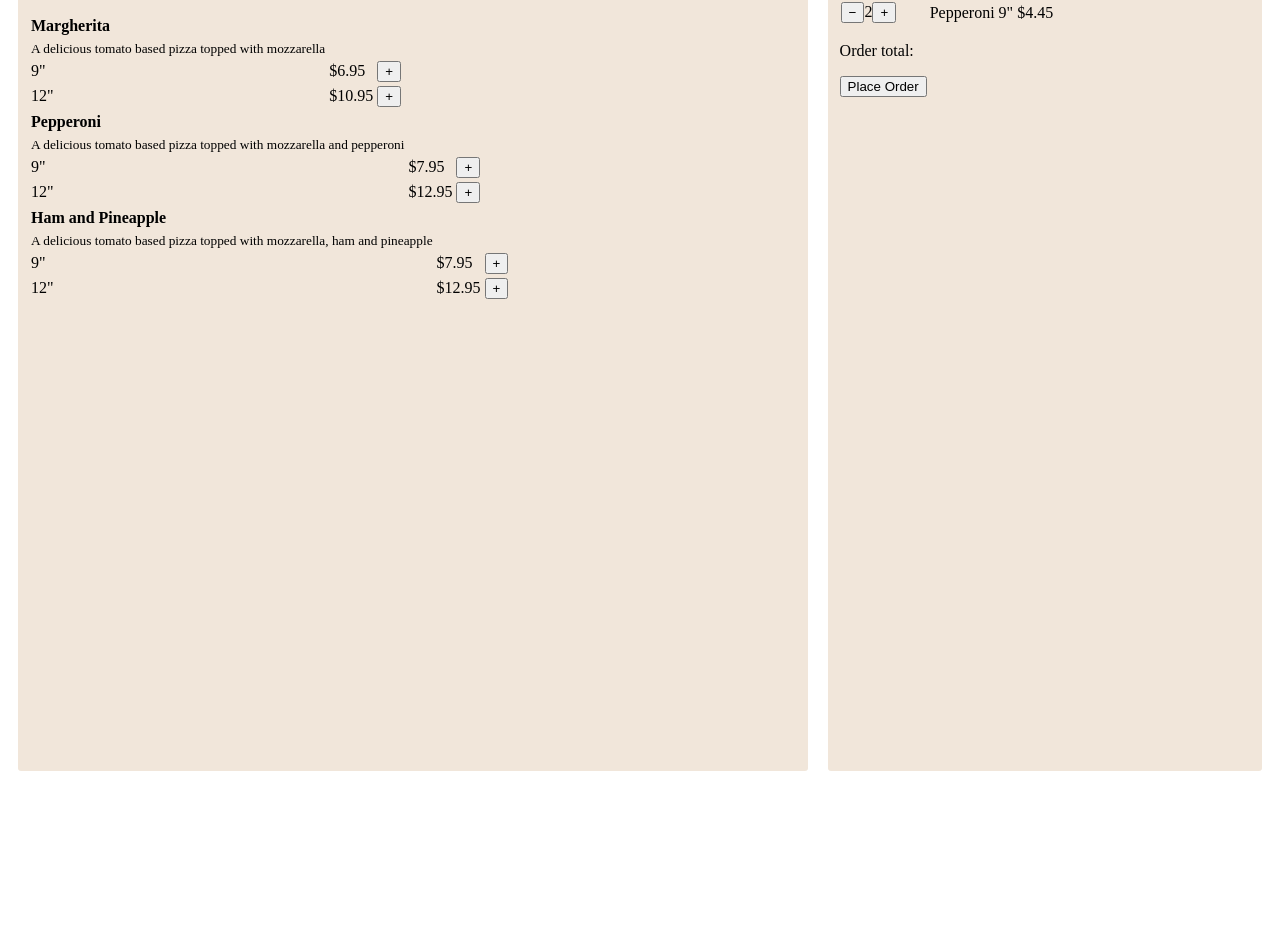
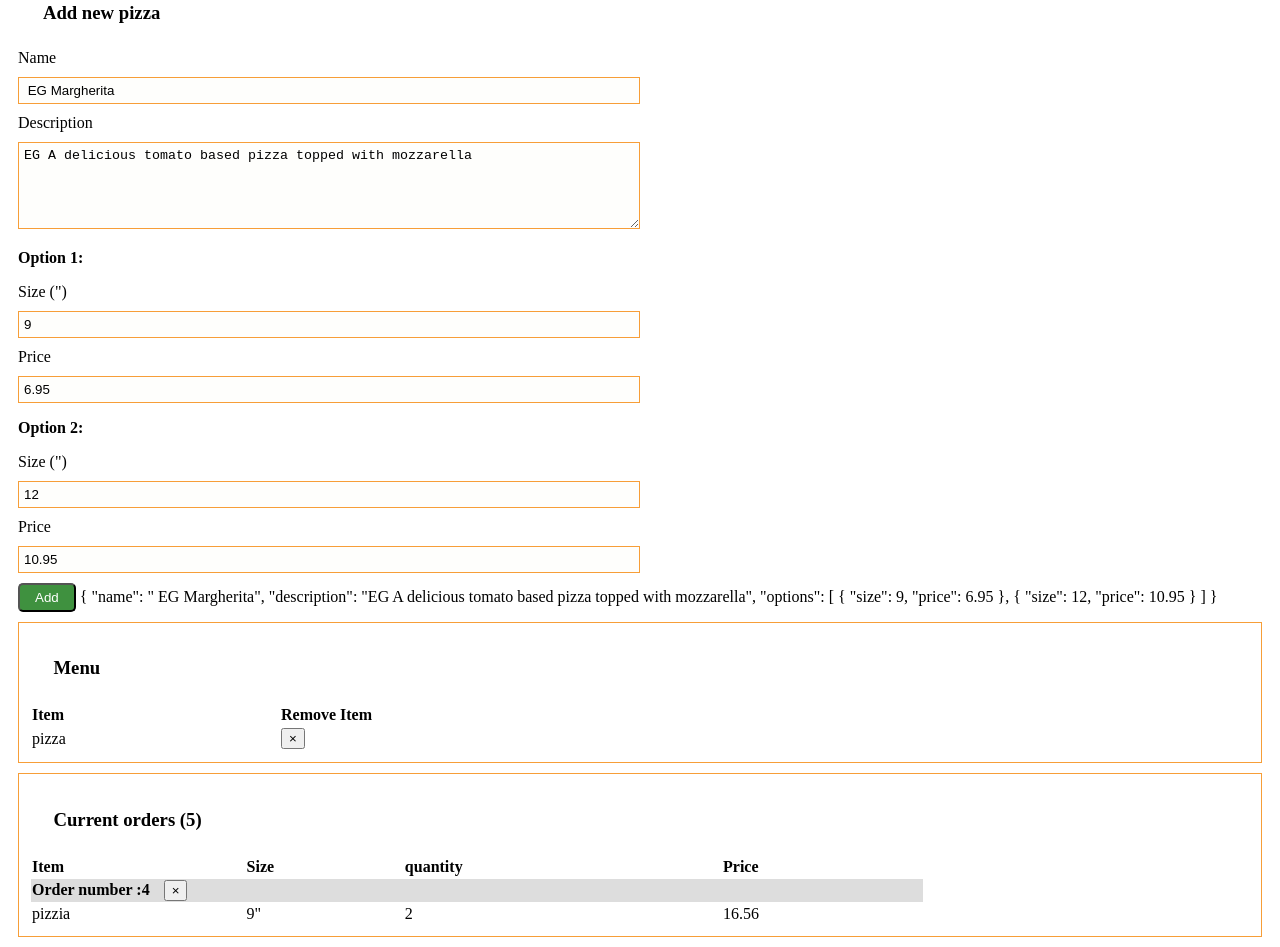
Before and after one commit to A-Lawrence-Reynolds/vue-pizza, a Vue app: page / in a window 1280 px wide. Shown: the part 755-1702 px from the top of the page. Before the commit the page ends 1544 px from the top, so only its background shows below. Built offline with nearby package versions, Linux system fonts and the light colour scheme.

Commit message:
added admin

```diff
--- a/src/App.vue
+++ b/src/App.vue
@@ -2,20 +2,22 @@
   <div id="app">
   <app-header/>
   <Home/>
-  <Menu/>
+  <Admin/>
   </div>
 </template>
 
 <script>
 import Header from './components/Header'
 import Home from './components/Home'
-import Menu from './components/Menu'
+// import Menu from './components/Menu'
+import Admin from './components/Admin'
 export default {
   name: 'App',
   components: {
-  Menu,
+  // Menu,
   Home,
-  appHeader: Header
+  appHeader: Header,
+  Admin
   }
 }
 </script>
--- /dev/null
+++ b/src/components/Admin.vue
@@ -0,0 +1,118 @@
+<template>
+  <div class="admin_wrapper">
+    <div class="current_user_wrapper">
+    </div>
+    <NewPizza/>
+    <div class='menu_wrapper'>
+      <h3>Menu</h3>
+      <table>
+        <thead>
+          <tr>
+            <th>Item</th>
+            <th>Remove Item</th>
+          </tr>
+        </thead>
+        <tbody>
+          <tr>
+            <td>
+              pizza
+            </td>
+            <td>
+              <button
+                type='button'
+                class='btn_green'
+              >
+                &times;
+              </button>
+            </td>
+          </tr>
+        </tbody>
+      </table>
+    </div>
+    <div class='order_wrapper'>
+      <h3>
+        Current orders (5)
+      </h3>
+
+      <table>
+        <thead>
+          <tr>
+            <th>Item</th>
+            <th>Size</th>
+            <th>quantity</th>
+            <th>Price</th>
+
+          </tr>
+        </thead>
+        <tbody>
+          <tr class='order_number'>
+
+                <th colspan="4">
+                    <strong>
+                        Order number :4
+                    </strong>
+                    <button type='button' class='btn_red'>&times;</button>
+
+                </th>
+
+
+          </tr>
+          <tr>
+              <td>pizzia</td>
+              <td>9"</td>
+              <td>2</td>
+              <td>16.56</td>
+
+
+          </tr>
+        </tbody>
+      </table>
+    </div>
+
+  </div>
+</template>
+
+<script>
+import NewPizza from './NewPizza'
+export default {
+  name: "Admin",
+  components:{
+      NewPizza
+  }
+};
+</script>
+
+<style scoped>
+.admin_wrapper{
+    margin: 10px;
+}
+  .menu_wrapper {
+    margin: 10px 0px;
+    padding:10px;
+    border: solid 1px #f79e38;
+    }
+     .order_wrapper{
+    margin: 10px 0px;
+    padding:10px;
+    border: solid 1px #f79e38;}
+
+     .current_user_wrapper{
+         margin: 10px 0px;
+    padding:10px;
+    border: solid 1px #f79e38;
+     }
+
+table {
+    text-align: left;
+    width: 70vw;
+}
+.order_number th{
+background-color: #dddddd;
+
+}
+.order_number button{
+margin:0 10px;
+
+    }
+
+</style>
--- a/src/components/Header.vue
+++ b/src/components/Header.vue
@@ -54,8 +54,8 @@ h1 {
     #d85226 25%,
     #f79e38 25% 50%,
     #d85226 50% 75%,
-    #d85226 75%,
-    #d85226 100%
+    #f79e38 75%,
+    #f79e38 100%
   );
   background-size: 80px 80px;
   display: flex;
@@ -70,11 +70,11 @@ ul {
   padding: 10px 0;
 }
 li {
-  display: inline-block;
+    display:inline-block;
 }
 @media screen and (min-width: 900px) {
   .header_logo img {
-    max-width: 25%;
-  }
+  max-width: 25;
+}
 }
 </style>
--- a/src/components/Menu.vue
+++ b/src/components/Menu.vue
@@ -5,11 +5,11 @@
       <h3>
         ◊ Authentic handmade pizza ◊
       </h3>
-      <table
+      <table>
+        <tbody
           v-for="item in getMenuItems"
           :key="item.name"
         >
-        <tbody>
           <!-- name and description -->
           <tr>
             <td>
@@ -49,30 +49,45 @@
       <h3>
         Basket
       </h3>
+      <div v-if="basket.length > 0">
         <table>
 
-        <tbody>
+          <tbody
+            v-for="(item, index) in basket"
+            :key="index"
+          >
 
             <tr>
 
               <td>
-              <button class="btn_green">&#8722;</button>
-              <span>2</span>
-              <button class="btn_green">&#43;</button>
+                <button
+                  class="btn_green"
+                  @click='decreaseQuantity(item)'
+                >&#8722;</button>
+                <span>{{item.quantity}}</span>
+                <button
+                  class="btn_green"
+                  @click='increaseQuantity(item)'
+                >&#43;</button>
 
               </td>
 
-            <td>Pepperoni 9"</td>
-            <td>$4.45</td>
+              <td>{{item.name}} {{item.size}}"</td>
+              <td>${{item.price * item.quantity}}</td>
             </tr>
-
-          <p>Order total:</p>
-          <button class="btn_green">Place Order</button>
 
           </tbody>
 
         </table>
 
+        <p>Order total:</p>
+        <button class="btn_green">Place Order</button>
+
+      </div>
+      <!-- above div is the th v-if statment  -->
+      <div v-else>
+        <p>{{basketText}}</p>
+      </div>
     </div>
 
   </div>
@@ -83,6 +98,7 @@ export default {
   data() {
     return {
       basket: [],
+      basketText: "Your basket is empty",
       getMenuItems: {
         1: {
           name: "Margherita",
@@ -140,12 +156,25 @@ export default {
         pizzaExists.quantity++;
         return;
       }
+
       this.basket.push({
         name: item.name,
-        price: item.price,
+        price: option.price,
         size: option.size,
         quantity: 1
       });
+    },
+    removeFromBasket(item) {
+      this.basket.splice(this.basket.indexOf(item), 1);
+    },
+    increaseQuantity(item) {
+      item.quantity++;
+    },
+    decreaseQuantity(item) {
+      item.quantity--;
+      if (item.quantity === 0) {
+        this.removeFromBasket(item);
+      }
     }
   }
 };
@@ -162,7 +191,8 @@ h3 {
   display: flex;
   flex-direction: column;
 }
-.menu, .basket {
+.menu,
+.basket {
   background: #f1e6da;
   border-radius: 3px;
   height: 100vh;
@@ -177,10 +207,8 @@ h3 {
   .menu {
     width: 65vw;
   }
-  .basket{
-      width:35vw;
-
+  .basket {
+    width: 35vw;
   }
 }
-
 </style>
--- /dev/null
+++ b/src/components/NewPizza.vue
@@ -0,0 +1,126 @@
+<template>
+  <form>
+    <h3>
+      Add new pizza
+    </h3>
+    <div class='form-group'>
+      <label for='name'>Name</label>
+      <input
+        type='text'
+        id='name'
+        v-model="newPizza.name"
+      >
+    </div>
+    <div class='form-group'>
+      <label for='description'>Description</label>
+      <textarea
+        type='text'
+        id='description'
+          v-model="newPizza.description"
+          rows="5"
+      ></textarea>
+    </div>
+    <p>
+      <strong>
+        Option 1:
+      </strong>
+    </p>
+    <div class='form-group'>
+      <label for='size1'>Size (")</label>
+      <input
+        type='text'
+        id='size1'
+        v-model="newPizza.options[0].size"
+      >
+    </div>
+    <div class='form-group'>
+      <label for='price1'>Price</label>
+      <input
+        type='text'
+        id='price1'
+        v-model="newPizza.options[0].price"
+      >
+    </div>
+
+    <p>
+      <strong>
+        Option 2:
+      </strong>
+    </p>
+    <div class='form-group'>
+      <label for='size2'>Size (")</label>
+      <input
+        type='text'
+        id='size2'
+        v-model="newPizza.options[1].size"
+      >
+    </div>
+    <div class='form-group'>
+      <label for='price2'>Price</label>
+      <input
+        type='text'
+        id='price2'
+        v-model="newPizza.options[1].price"
+
+      >
+    </div>
+    <button
+      type='button'
+      class='btn_green'
+      @click='add'
+    >Add</button>
+    {{this.newPizza}}
+  </form>
+</template>
+
+<script>
+export default {
+  name: "AddNewPizza",
+  data() {
+    return {
+      newPizza: {
+        name: " EG Margherita",
+        description: "EG A delicious tomato based pizza topped with mozzarella",
+        options: [
+          {
+            size: 9,
+            price: 6.95
+          },
+          {
+            size: 12,
+            price: 10.95
+          }
+        ]
+      }
+    };
+  },
+  methods: {
+      add(){
+          alert('method triggerd')
+      }
+  },
+};
+</script>
+<style scoped>
+.form-group {
+  margin: 10px 0;
+}
+label {
+  display: block;
+  margin: 0 0 10px 0;
+}
+input,
+textarea {
+  width: 50%;
+  padding: 5px;
+  box-sizing: border-box;
+  background-color: rgb(254, 254, 252);
+  border: #f79e38 solid 1px;
+}
+button {
+  background-color: rgb(63, 145, 63);
+  color: white;
+  padding: 5px 15px;
+  border-radius: 5px;
+}
+</style>
```
Lines whose indentation alone changed are shown as unchanged.
